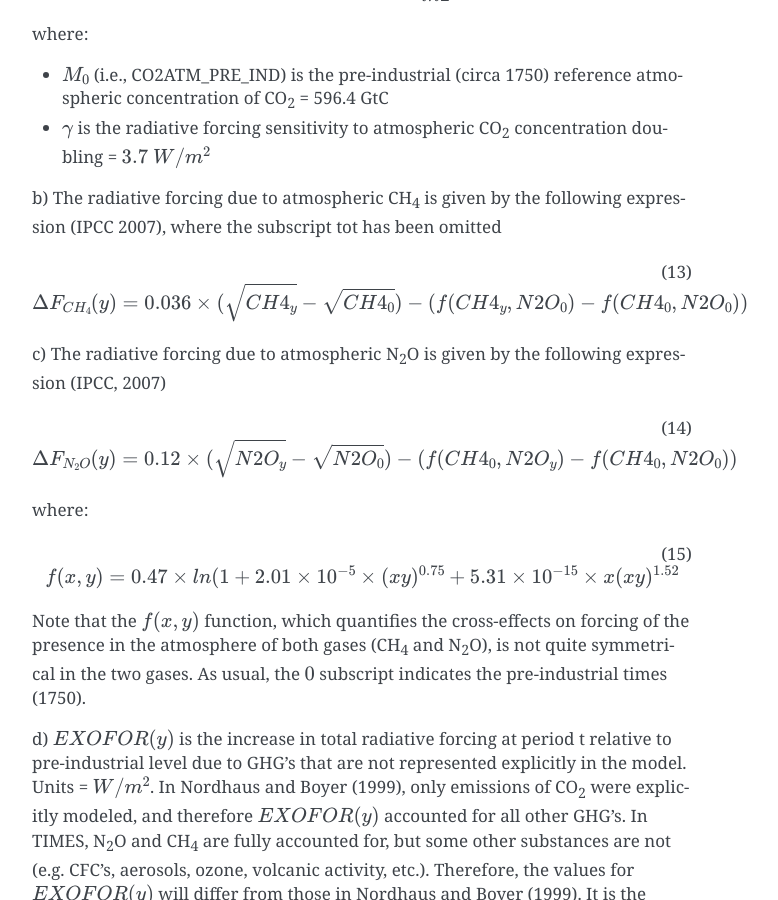
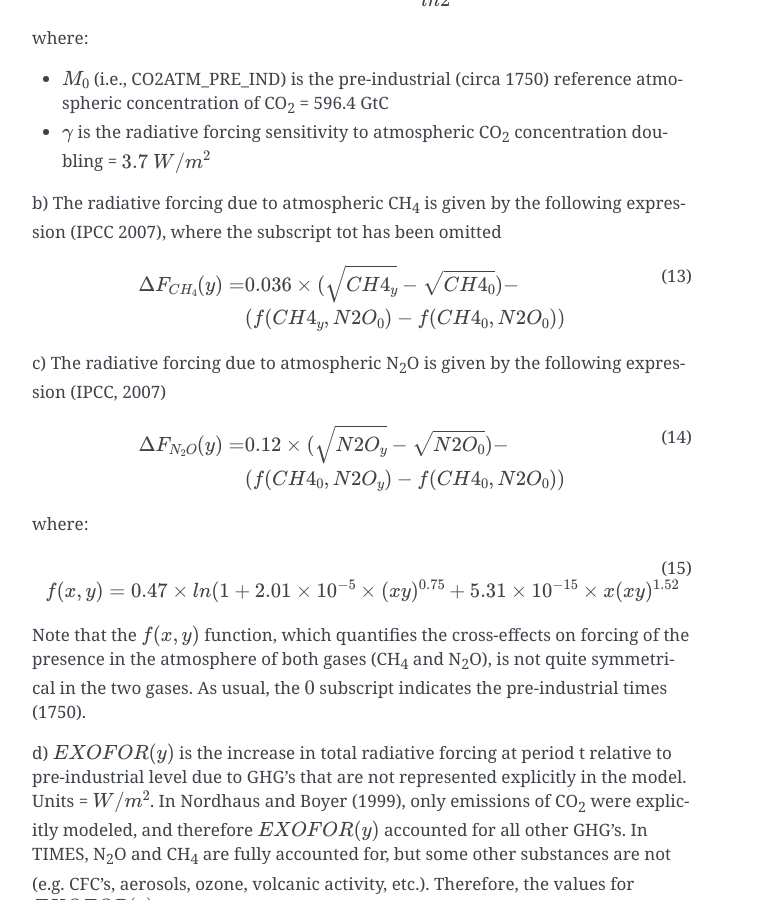
Before and after one commit to experimentarium/times, a Sphinx documentation site: the page built from docs/part-1/07-climate-module.md, in a window 1280 px wide and 900 px high, scrolled down 2999 px. Shown: the whole window, without its empty margins (388-1166 px from the left). Built offline with Sphinx 7.4.7, drawn with Linux system fonts in a browser that asks for light colours; some of the changed text lies outside the part shown.

Commit message:
Split equations across multiple lines

```diff
--- a/docs/part-1/07-climate-module.md
+++ b/docs/part-1/07-climate-module.md
@@ -23,7 +23,12 @@ a) CO<sub>2</sub> accumulation is represented as the linear three-reservoir mode
 
 $$M_{atm}(y) = E(y) + (1 - \phi_{atm-up})M_{atm}(y-1) + \phi_{up-atm}M_{up}(y-1)$$ (7-1)
 
-$$M_{up}(y) = (1 - \phi_{up-atm} - \phi_{up-lo})M_{up}(y-1) +\phi_{atm-up}M_{atm}(y-1) + \phi_{lo-up}M_{lo}(y-1)$$ (7-2)
+$$
+\begin{split}
+M_{up}(y) = & (1 - \phi_{up-atm} - \phi_{up-lo})M_{up}(y-1) + \\
+& \phi_{atm-up}M_{atm}(y-1) + \phi_{lo-up}M_{lo}(y-1)
+\end{split}
+$$ (7-2)
 
 $$M_{lo} = (1 - \phi_{lo-ip})M_{lo}(y-1) + \phi_{up-lo}M_{up}(y-1)$$ (7-3)
 
@@ -79,11 +84,21 @@ where:
 
 b) The radiative forcing due to atmospheric CH<sub>4</sub> is given by the following expression (IPCC 2007), where the subscript tot has been omitted
 
-$$\Delta F_{CH_4}(y) = 0.036 \times (\sqrt{CH4_y}-\sqrt{CH4_0}) - (f(CH4_y,N2O_0) - f(CH4_0,N2O_0))$$ (7-8)
+$$
+\begin{split}
+\Delta F_{CH_4}(y) = & 0.036 \times (\sqrt{CH4_y}-\sqrt{CH4_0}) - \\
+& (f(CH4_y,N2O_0) - f(CH4_0,N2O_0))
+\end{split}
+$$ (7-8)
 
 c) The radiative forcing due to atmospheric N<sub>2</sub>O is given by the following expression (IPCC, 2007)
 
-$$\Delta F_{N_2O}(y) = 0.12 \times (\sqrt{N2O_y}-\sqrt{N2O_0}) - (f(CH4_0,N2O_y) - f(CH4_0,N2O_0))$$ (7-9)
+$$
+\begin{split}
+\Delta F_{N_2O}(y) = & 0.12 \times (\sqrt{N2O_y}-\sqrt{N2O_0}) - \\
+& (f(CH4_0,N2O_y) - f(CH4_0,N2O_0))
+\end{split}
+$$ (7-9)
 
 where:
 
@@ -127,7 +142,12 @@ By denoting the pre-industrial concentration level as $M_0$, the general formula
 
 In the TIMES Climate Module as in many other integrated models, climate change is represented by the global mean surface temperature. The idea behind the two-reservoir model is that a higher radiative forcing warms the atmospheric layer, which then quickly warms the upper ocean. In this model, the atmosphere and upper ocean form a single layer, which slowly warms the second layer consisting of the deep ocean.
 
-$$ΔT_{up}(y) = ΔT_{up}(y-1) +σ_1(F(y) - λΔT_{up}(y-1) - σ~2(ΔT_{up}(y-1) - ΔT_{low}(y-1)))$$ (7-11)
+$$
+\begin{split}
+ΔT_{up}(y) = & ΔT_{up}(y-1) + \\
+& σ_1(F(y) - λΔT_{up}(y-1) - σ~2(ΔT_{up}(y-1) - ΔT_{low}(y-1)))
+\end{split}
+$$ (7-11)
 
 $$ΔT_{low}(y) = ΔT_{low}(y-1) + σ_3(ΔT_{up}(y-1) - ΔT_{low}(y-1))$$ (7-12)
 
```
